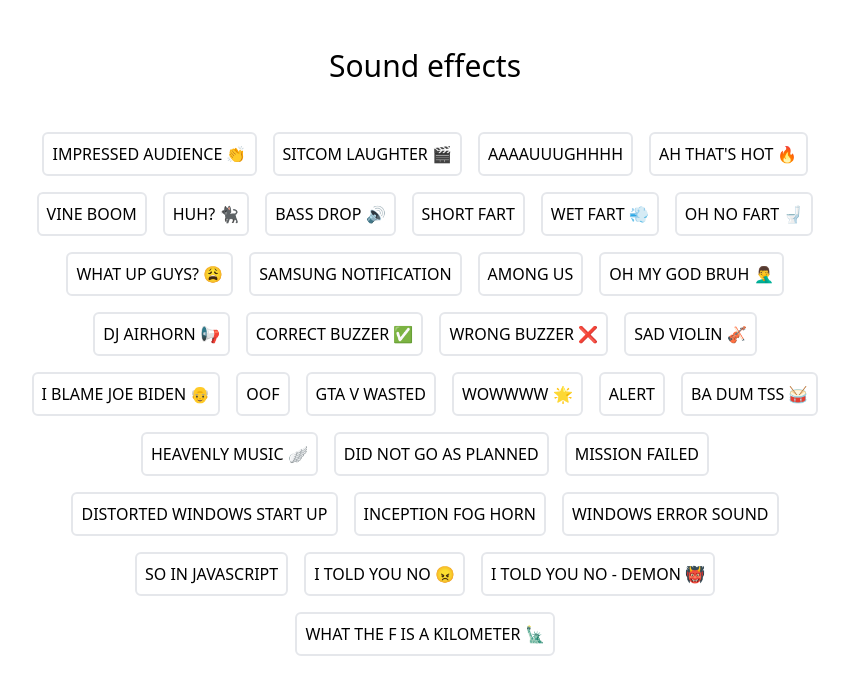
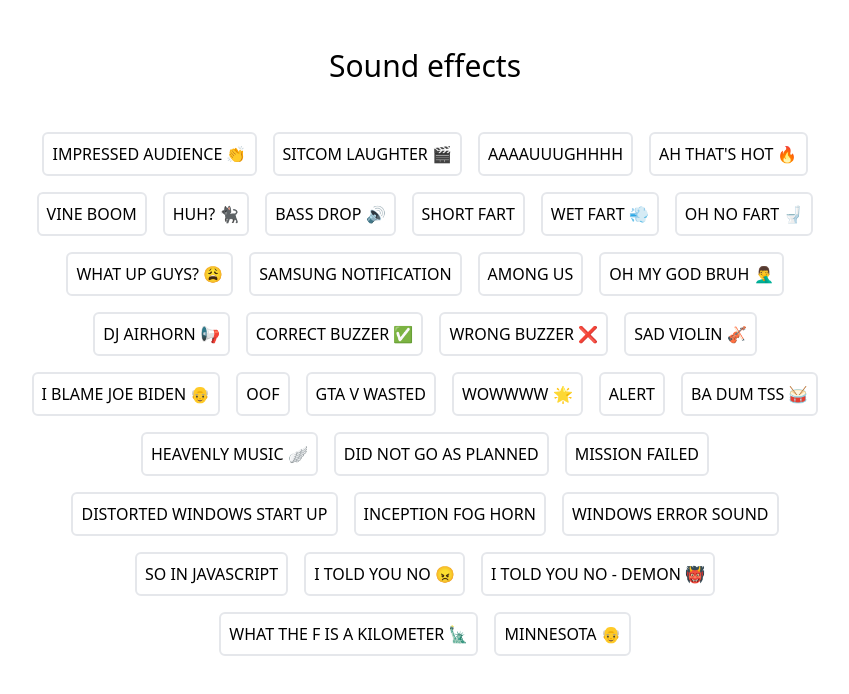
Before and after one commit to iamvetle/sound-effects, a Nuxt app: page / in a window 1280 px wide. Shown: the top 694 px of the page, without its empty margins (215-1064 px from the left). Built offline with nearby package versions, Linux system fonts and the light colour scheme.

Commit message:
Added minnesota sound effect.

```diff
--- a/assets/listOfSoundeffects.ts
+++ b/assets/listOfSoundeffects.ts
@@ -172,6 +172,10 @@ const listOfSoundeffects: SoundEffect[] = [
 		title: "What the f is a kilometer 🗽",
 		src: "what-the-f-is-a-kilometer.mp3",
 	},
+	{
+		title: "Minnesota 👴",
+		src: "minnesota.mp3",
+	},
 ];
 
 export default listOfSoundeffects;
```
Also changed, not shown: 2 other files (tests, documents, lock files or other folders).
